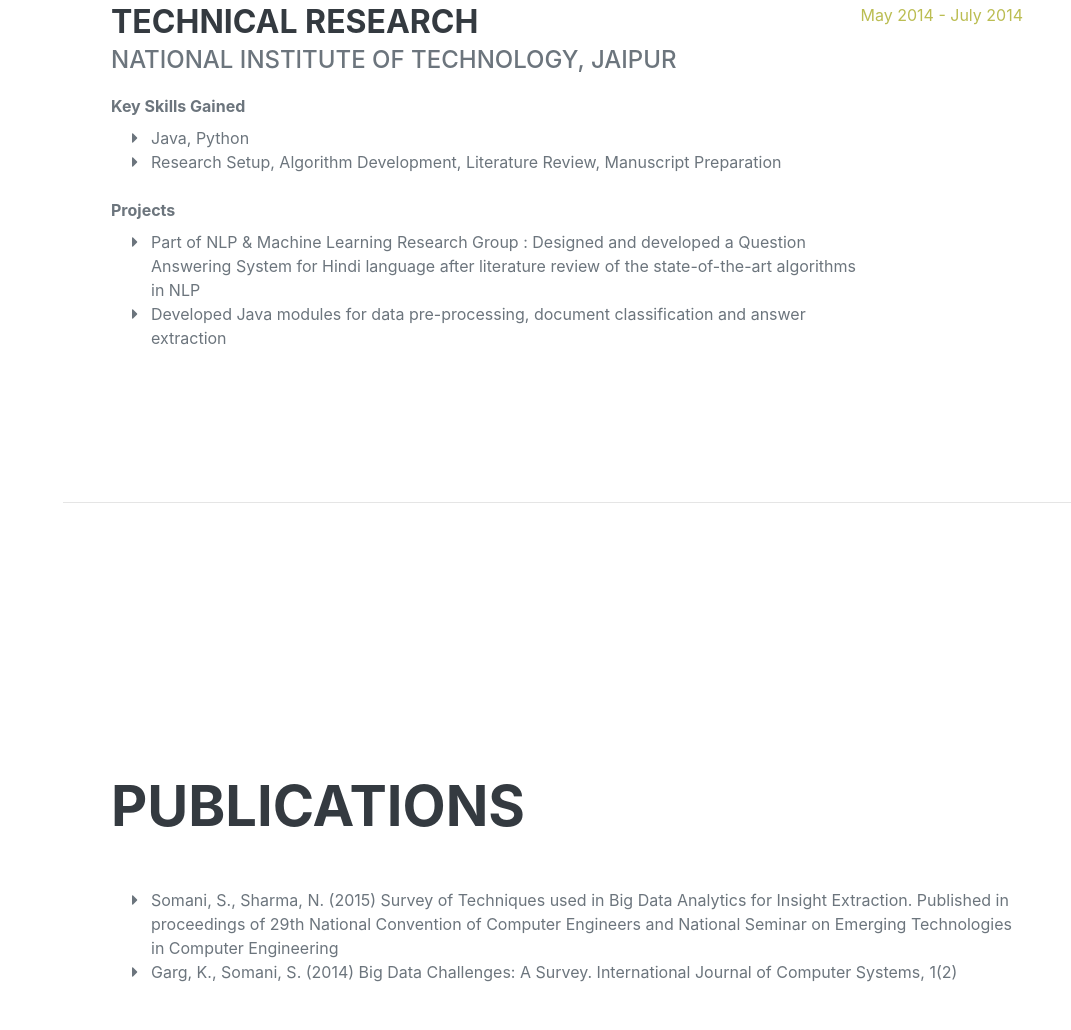
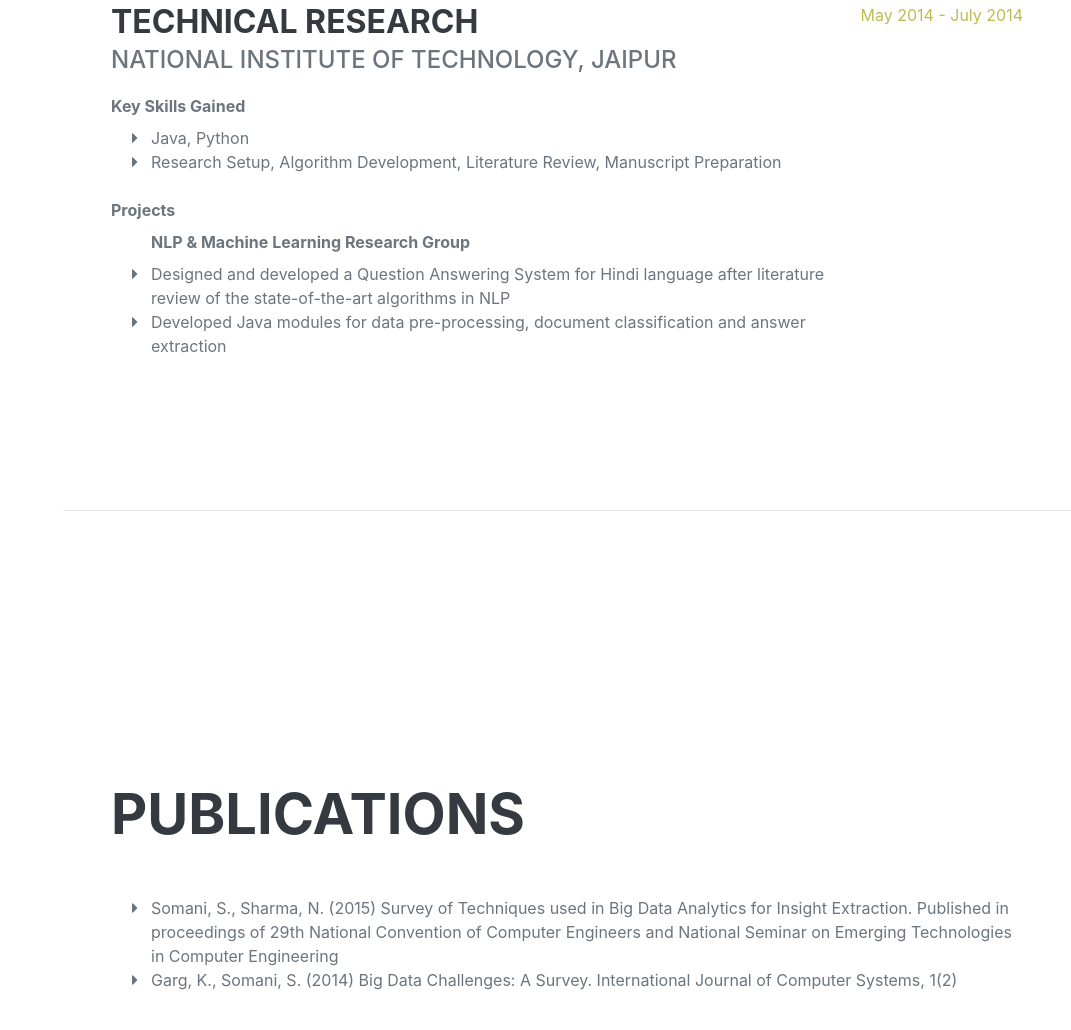
Before and after one commit to Sonal10/sonal10.github.io, a plain HTML site: page index.html in a window 1280 px wide. Shown: the part 7718-8748 px from the top of the page, without its empty margins (209-1280 px from the left). Drawn offline with nearby package versions, Linux system fonts and the light colour scheme; a web font is replaced by a local one.

Commit message:
Update index.html heading changes in research section

```diff
--- a/index.html
+++ b/index.html
@@ -624,11 +624,12 @@
 
                         <label><b>Projects</b></label>
                         <ul class="fa-ul mb-0">
+                               <label><b>NLP & Machine Learning Research Group</b></label>
 
 
                             <li>
                                 <span class="fa-li"><i class="fas fa-caret-right"></i></span>
-                               Part of NLP & Machine Learning Research Group : Designed and developed a Question Answering System for Hindi language after literature review of the state-of-the-art algorithms in NLP
+                        Designed and developed a Question Answering System for Hindi language after literature review of the state-of-the-art algorithms in NLP
                             </li>
                             <li>
                                 <span class="fa-li"><i class="fas fa-caret-right"></i></span>
```
